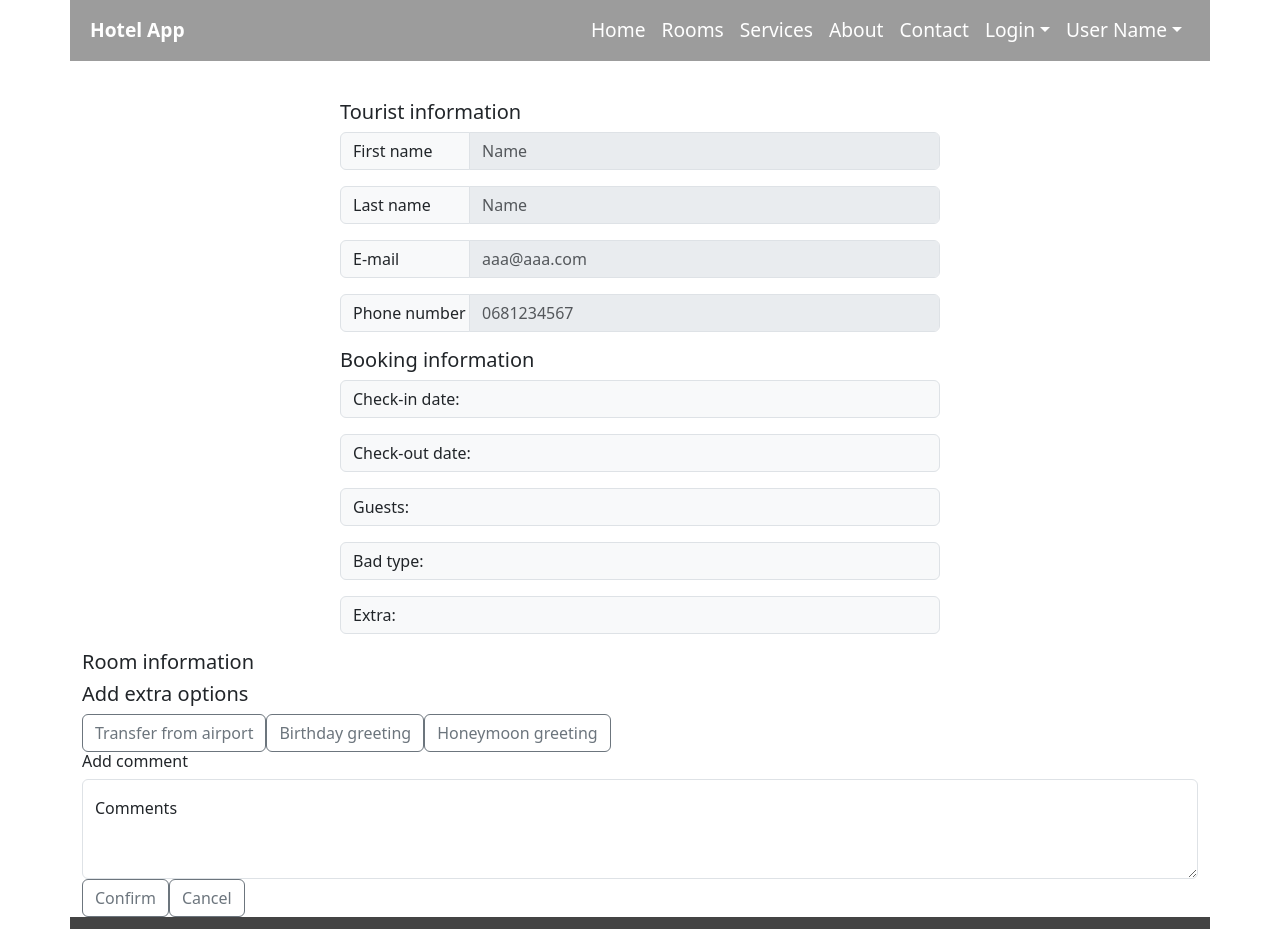
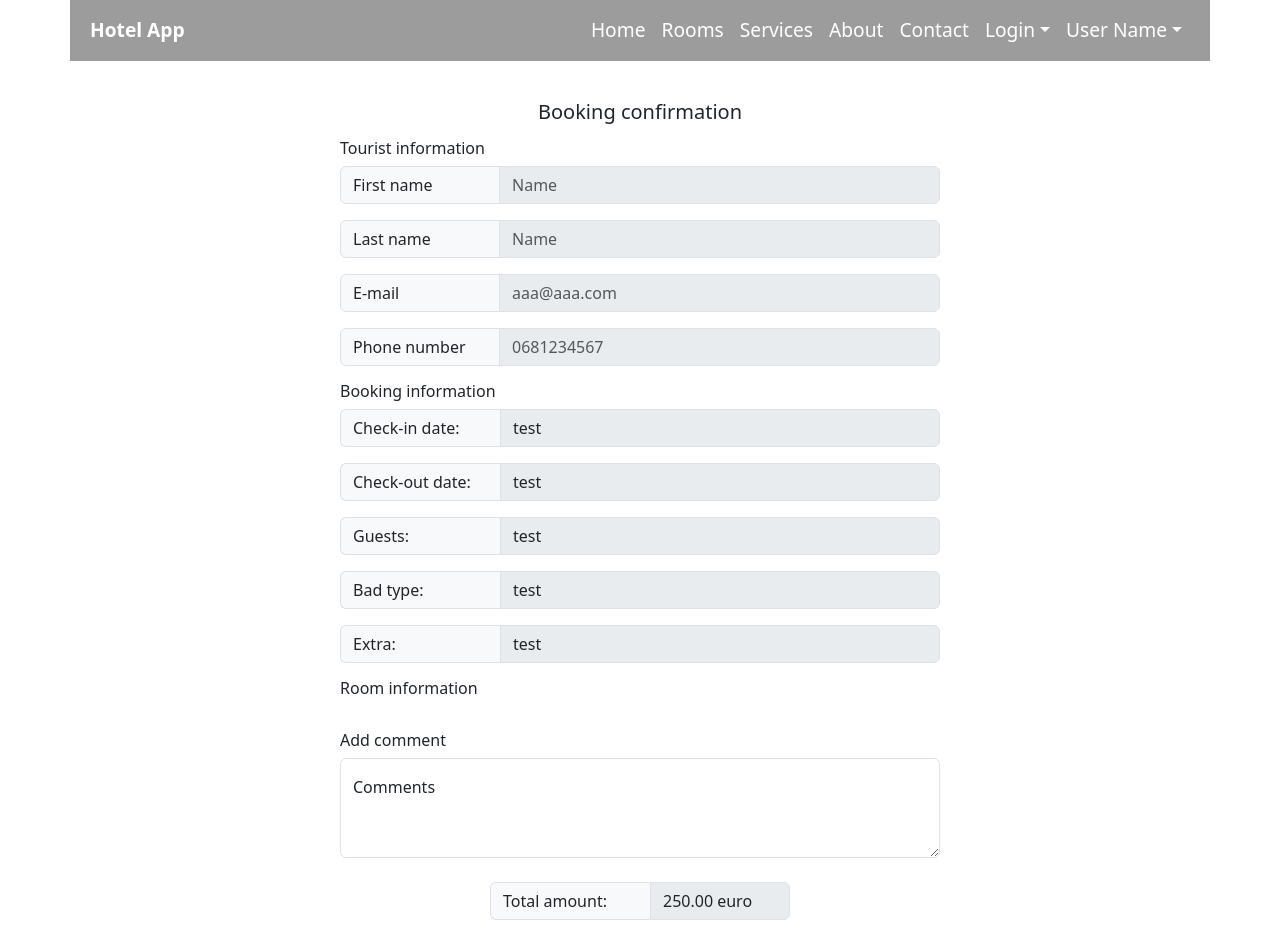
Before and after one commit to ValentynGenkin/Graduation_project_hotel_app, a React app in the folder client/: page /checkout in a window 1280 px wide. Shown: the top 929 px of the page. Built offline with nearby package versions, Linux system fonts and the light colour scheme.

Commit message:
checkout page without room info

```diff
--- /dev/null
+++ b/client/src/components/BookingControlBtn.jsx
@@ -0,0 +1,13 @@
+import React from "react";
+import { Button } from "react-bootstrap";
+
+const BookingControlBtn = () => {
+  return (
+    <div className="client-bookings-btn-block">
+      <Button variant="danger">Cancel booking</Button>
+      <Button variant="secondary">Contact with Hotel</Button>
+    </div>
+  );
+};
+
+export default BookingControlBtn;
--- a/client/src/components/CSS/ClientCheckout.css
+++ b/client/src/components/CSS/ClientCheckout.css
@@ -3,6 +3,11 @@
   margin-top: 100px;
   z-index: 1;
   min-height: calc(100vh - 214px);
+}
+
+.checkout-title {
+  text-align: center;
+  margin: 15px;
 }
 
 .checkout-tourist-info {
@@ -11,10 +16,80 @@
 }
 
 .checkout-tourist-info span {
-  width: 130px;
+  width: 160px;
 }
 
 .checkout-booking-info {
   max-width: 600px;
   margin: 0 auto;
 }
+
+.checkout-booking-info div {
+  display: flex;
+}
+
+.checkout-booking-info-title {
+  min-width: 160px;
+  background-color: rgb(248, 249, 250);
+  align-items: center;
+  border-bottom: 1px solid rgb(222, 226, 230);
+  border-top: 1px solid rgb(222, 226, 230);
+  border-left: 1px solid rgb(222, 226, 230);
+  border-bottom-left-radius: 6px;
+  border-top-left-radius: 6px;
+  display: flex;
+  padding: 6px 12px;
+  text-align: center;
+}
+
+.checkout-booking-info-value {
+  width: 100%;
+  max-width: 440px;
+  background-color: rgb(233, 236, 239);
+  align-items: center;
+  border: 1px solid rgb(222, 226, 230);
+  border-bottom-right-radius: 6px;
+  border-top-right-radius: 6px;
+  display: flex;
+  padding: 6px 12px;
+  text-align: center;
+}
+
+.checkout-extra-options {
+  max-width: 600px;
+  margin: 0 auto;
+}
+.checkout-extra-options div {
+  display: flex;
+  flex-wrap: wrap;
+  justify-content: center;
+  gap: 10px;
+}
+
+.checkout-comments {
+  max-width: 600px;
+  margin: 0 auto;
+}
+
+.checkout-room-info {
+  max-width: 600px;
+  margin: 0 auto;
+}
+
+.checkout-confirmation-btn {
+  display: flex;
+  justify-content: space-between;
+}
+
+.checkout-amount {
+  display: flex;
+  width: 300px;
+  margin: 0 auto;
+}
+
+@media screen and (max-width: 991px) {
+  .client-checkout-container {
+    margin-top: 0;
+    min-height: calc(100vh - 185px);
+  }
+}
--- a/client/src/components/ClientBookingItem.jsx
+++ b/client/src/components/ClientBookingItem.jsx
@@ -11,7 +11,7 @@ const responsive = {
   1060: { items: 1 },
 };
 
-const ClientBookingItem = ({ requestBlok }) => {
+const ClientBookingItem = ({ requestBlok, bookingControl }) => {
   const items = [
     <div className="main-screen-card-item" data-value="1" key={"1"}>
       <img src={Room1Image} alt="" className="main-screen-card-img" />
@@ -43,6 +43,9 @@ const ClientBookingItem = ({ requestBlok }) => {
           <span>15.11.2023 12:00</span>
         </div>
       </div>
+
+      {bookingControl}
+
       <div className="bookings-description-block">
         <div className="bookings-img-carousel">
           <AliceCarousel
@@ -102,4 +105,5 @@ export default ClientBookingItem;
 
 ClientBookingItem.propTypes = {
   requestBlok: PropTypes.element,
+  bookingControl: PropTypes.element,
 };
--- a/client/src/components/ClientCheckout.jsx
+++ b/client/src/components/ClientCheckout.jsx
@@ -10,8 +10,10 @@ import Input from "./InputComponent";
 const ClientCheckout = () => {
   return (
     <Container className="client-checkout-container">
+      <h5 className="checkout-title">Booking confirmation</h5>
       <div className="checkout-tourist-info">
-        <h5>Tourist information</h5>
+        <h6>Tourist information</h6>
+
         <Input
           id={"checkout-first-name"}
           type={"text"}
@@ -46,30 +48,33 @@ const ClientCheckout = () => {
         />
       </div>
       <div className="checkout-booking-info">
-        <h5>Booking information</h5>
-        <p className="input-group-text"> Check-in date: </p>
-        <p className="input-group-text"> Check-out date: </p>
-        <p className="input-group-text"> Guests: </p>
-        <p className="input-group-text"> Bad type: </p>
-        <p className="input-group-text"> Extra: </p>
+        <h6>Booking information</h6>
+        <div>
+          <p className="checkout-booking-info-title">Check-in date:</p>
+          <p className="checkout-booking-info-value">test</p>
         </div>
         <div>
-        <h5>Room information</h5>
+          <p className="checkout-booking-info-title"> Check-out date: </p>
+          <p className="checkout-booking-info-value">test</p>
         </div>
-
         <div>
-        <h5>Add extra options</h5>
-        <Button variant="outline-secondary" className="">
-          Transfer from airport
-        </Button>
-        <Button variant="outline-secondary" className="">
-          Birthday greeting
-        </Button>
-        <Button variant="outline-secondary" className="">
-          Honeymoon greeting
-        </Button>
+          <p className="checkout-booking-info-title"> Guests: </p>
+          <p className="checkout-booking-info-value">test</p>
         </div>
-
+        <div>
+          <p className="checkout-booking-info-title"> Bad type: </p>
+          <p className="checkout-booking-info-value">test</p>
+        </div>
+        <div>
+          <p className="checkout-booking-info-title"> Extra: </p>
+          <p className="checkout-booking-info-value">test</p>
+        </div>
+      </div>
+      <div className="checkout-room-info">
+        <h6>Room information</h6>
+      </div>
+      <br />
+      <div className="checkout-comments">
         <h6>Add comment</h6>
         <FloatingLabel controlId="floatingTextarea2" label="Comments">
           <Form.Control
@@ -78,12 +83,23 @@ const ClientCheckout = () => {
             style={{ height: "100px" }}
           />
         </FloatingLabel>
+
+        <br />
+        <div className="checkout-amount">
+          <p className="checkout-booking-info-title"> Total amount: </p>
+          <p className="checkout-booking-info-value">250.00 euro</p>
+        </div>
+        <div className="checkout-confirmation-btn">
+          <Button variant="outline-secondary" className="">
+            Back
+          </Button>
+
           <Button variant="outline-secondary" className="">
             Confirm
           </Button>
-      <Button variant="outline-secondary" className="">
-        Cancel
-      </Button>
+        </div>
+      </div>
+      <br />
     </Container>
   );
 };
--- a/client/src/components/Footer.jsx
+++ b/client/src/components/Footer.jsx
@@ -39,21 +39,21 @@ const Footer = () => {
         </div>
         <div className="client-footer-social-media">
           <Nav.Link as={Link} to="https://www.instagram.com">
-            <FaInstagram className="icon-footer" />
+            <FaInstagram />
           </Nav.Link>
           <Nav.Link as={Link} to="https://www.facebook.com">
-            <FaFacebook className="icon-footer" />
+            <FaFacebook />
           </Nav.Link>
           <Nav.Link as={Link} to="https://twitter.com/home">
-            <FaTwitter className="icon-footer" />
+            <FaTwitter />
           </Nav.Link>
           <Nav.Link as={Link} to="https://www.linkedin.com">
-            <FaLinkedin className="icon-footer" />
+            <FaLinkedin />
           </Nav.Link>
         </div>
       </Nav>
 
-      <p className="footer-paragraph">Finale Project HYF 2023</p>
+      <p className="footer-paragraph">Final Project HYF 2023</p>
     </Container>
   );
 };
--- a/client/src/pages/Bookings/ClientBookings.jsx
+++ b/client/src/pages/Bookings/ClientBookings.jsx
@@ -4,12 +4,16 @@ import "../../components/CSS/ClientBookings.css";
 
 import BookingRequestSender from "../../components/BookingRequestSender";
 import ClientBookingItem from "../../components/ClientBookingItem";
+import BookingControlBtn from "../../components/BookingControlBtn";
 
 const ClientBookings = () => {
   return (
     <Container className="client-booking-container">
-      <ClientBookingItem requestBlok={<BookingRequestSender />} />
-
+      <ClientBookingItem
+        requestBlok={<BookingRequestSender />}
+        bookingControl={<BookingControlBtn />}
+      />
+      <h4>Booking history:</h4>
       <ClientBookingItem />
     </Container>
   );
```
Lines whose indentation alone changed are shown as unchanged.
